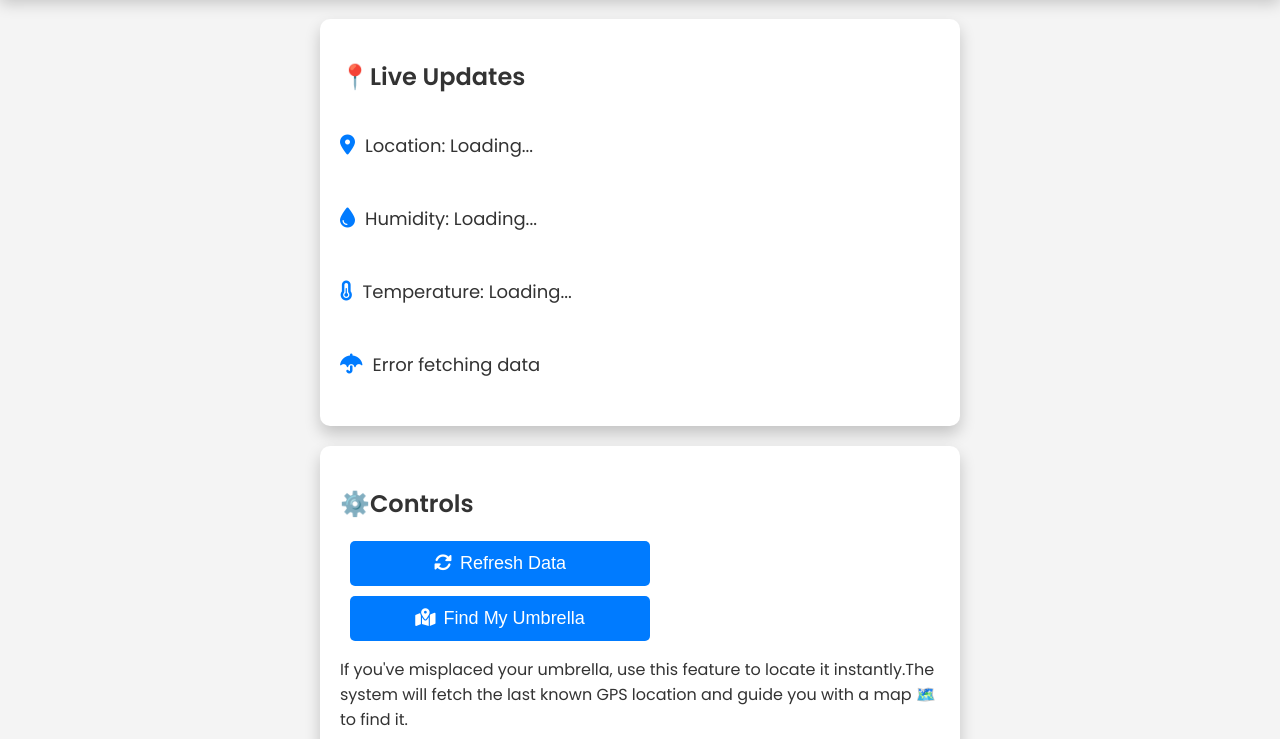
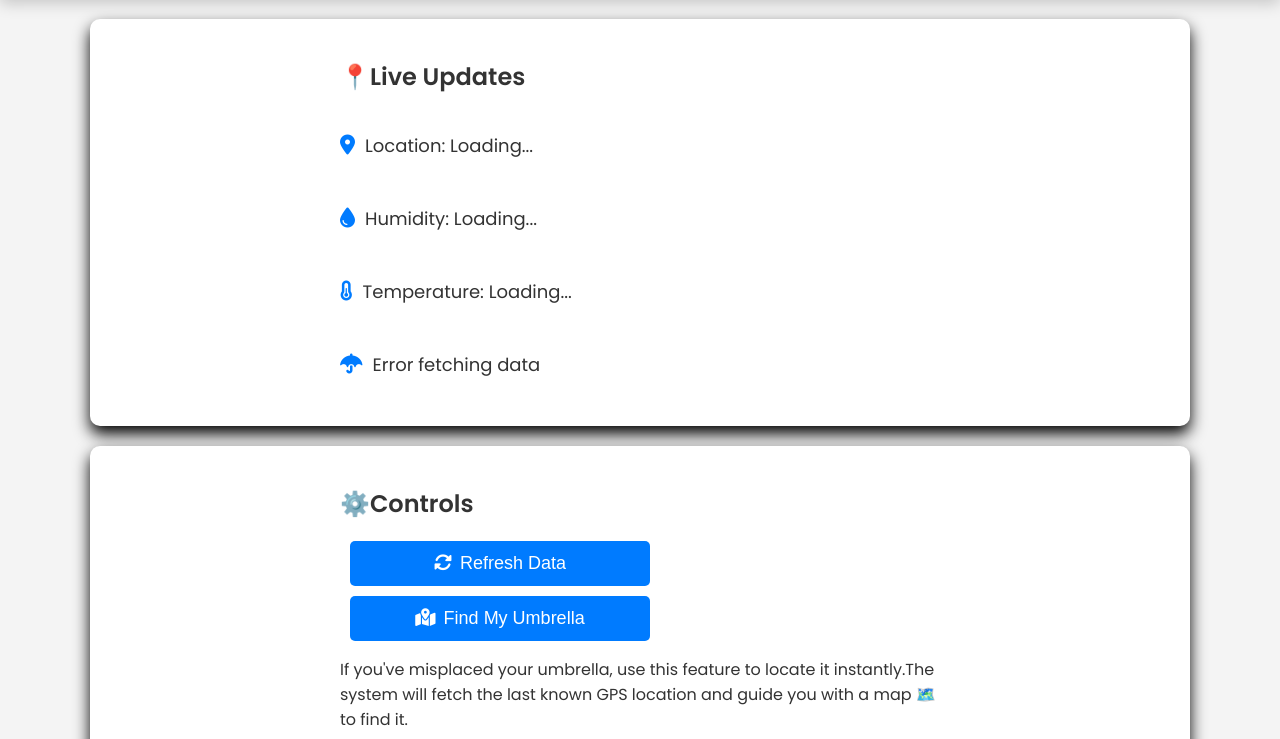
Before and after one commit to Ashwini-955/smart_umbrella, a plain HTML site: page index.html in a window 1280 px wide. Shown: the part 61-800 px from the top of the page. Drawn offline with Linux system fonts and the light colour scheme; no server answers.

Commit message:
Update styles.css

```diff
--- a/styles.css
+++ b/styles.css
@@ -39,8 +39,10 @@ header {
 .card {
     background: white;
     padding: 20px;
+    padding-left: 250px;
+    padding-right: 250px;
     border-radius: 10px;
-    box-shadow: 0 8px 16px rgba(0, 0, 0, 0.2);
+    box-shadow: 0 8px 16px black;
     margin-bottom: 20px;
     width: 100%;
     max-width: 600px;
```
